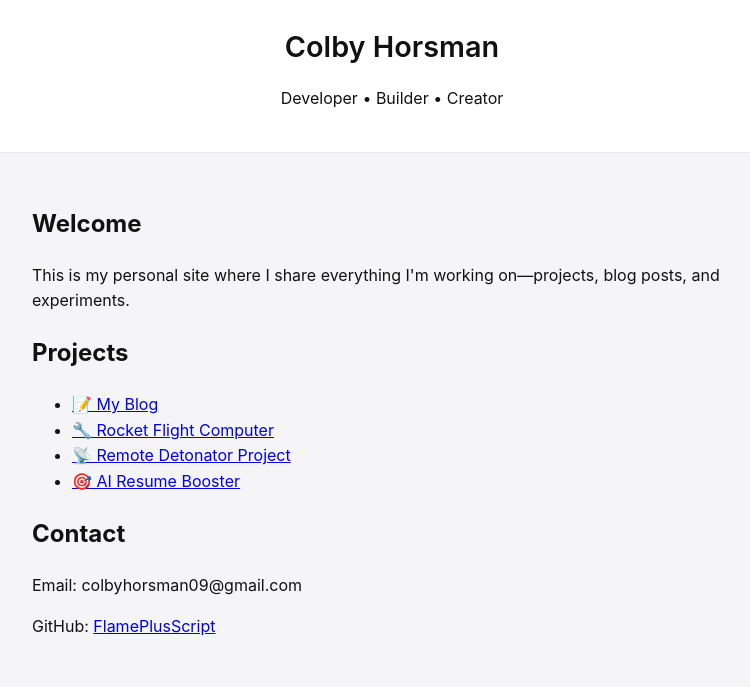
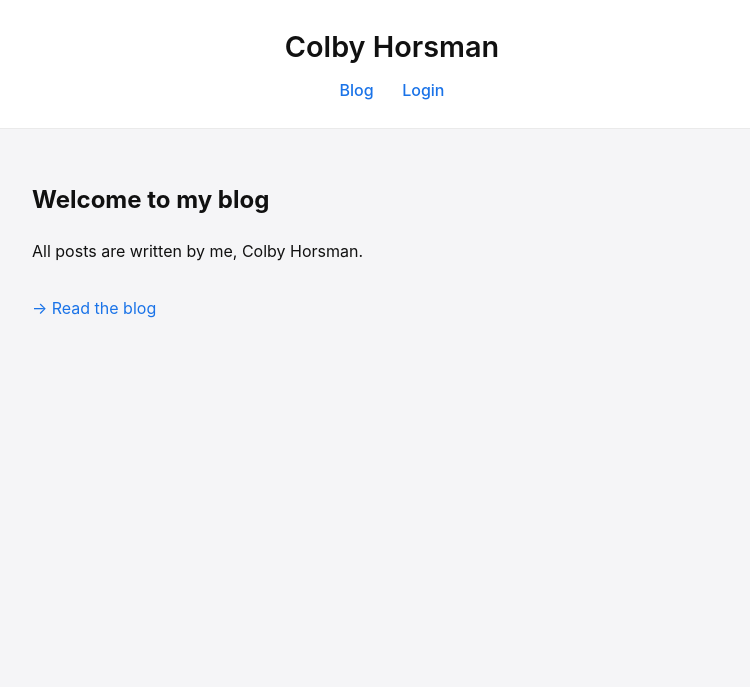
Before and after one commit to FlamePlusScript/colby-blog, a Flask app: page / in a window 1280 px wide. Shown: the top 687 px of the page, without its empty margins (248-998 px from the left). Run offline with Flask 3, Linux system fonts and the light colour scheme.

Commit message:
Update home.html

```diff
--- a/templates/home.html
+++ b/templates/home.html
@@ -1,39 +1,23 @@
 <!DOCTYPE html>
-<html lang="en">
+<html>
 <head>
-  <meta charset="UTF-8" />
-  <meta name="viewport" content="width=device-width, initial-scale=1.0"/>
-  <title>Colby Horsman | Home</title>
-  <link rel="stylesheet" href="{{ url_for('static', filename='style.css') }}">
+  <meta charset="UTF-8">
+  <title>Colby Horsman – Blog</title>
+  <link rel="stylesheet" href="/static/style.css">
 </head>
 <body>
-  <header class="header">
+  <div class="header">
     <h1>Colby Horsman</h1>
-    <p class="tagline">Developer • Builder • Creator</p>
-  </header>
+    <nav>
+      <a href="/">Blog</a>
+      <a href="/login">Login</a>
+    </nav>
+  </div>
 
-  <main class="container">
-    <section class="intro">
-      <h2>Welcome</h2>
-      <p>This is my personal site where I share everything I'm working on—projects, blog posts, and experiments.</p>
-    </section>
-
-    <section class="projects">
-      <h2>Projects</h2>
-      <ul class="project-list">
-        <li><a href="/blog">📝 My Blog</a></li>
-        <!-- Add more projects below -->
-        <li><a href="#">🔧 Rocket Flight Computer</a></li>
-        <li><a href="#">📡 Remote Detonator Project</a></li>
-        <li><a href="#">🎯 AI Resume Booster</a></li>
-      </ul>
-    </section>
-
-    <section class="contact">
-      <h2>Contact</h2>
-      <p>Email: colbyhorsman09@gmail.com</p>
-      <p>GitHub: <a href="https://github.com/FlamePlusScript" target="_blank">FlamePlusScript</a></p>
-    </section>
-  </main>
+  <div class="container">
+    <h2>Welcome to my blog</h2>
+    <p>All posts are written by me, Colby Horsman.</p>
+    <a href="/" style="display:inline-block;margin-top:1rem;text-decoration:none;color:#1a73e8;">→ Read the blog</a>
+  </div>
 </body>
 </html>
```
